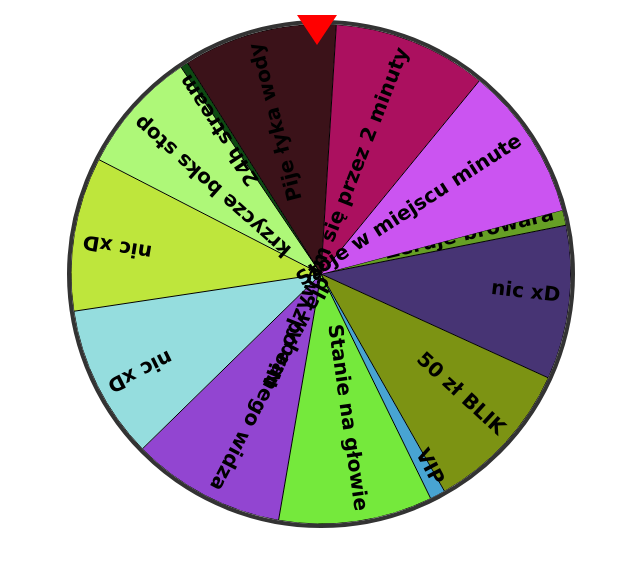
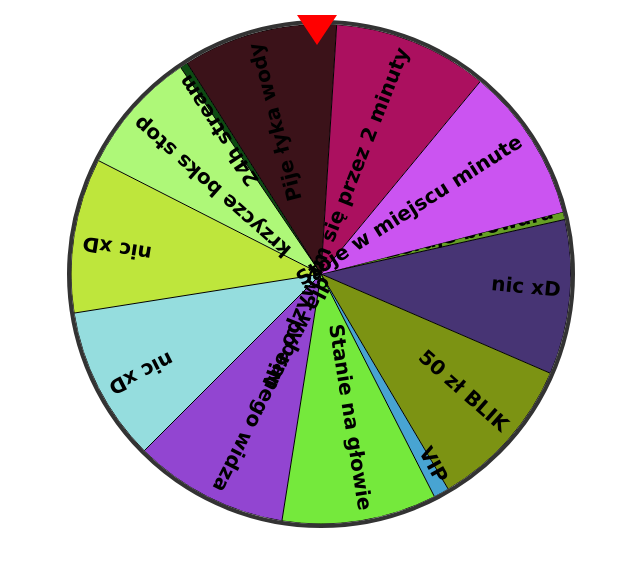
Before and after one commit to Azdus/kolo-losu, a plain HTML site: page index.html in a window 1280 px wide. Shown: the whole page, without its empty margins (323-963 px from the left). Drawn offline with Linux system fonts and the light colour scheme.

Commit message:
Add files via upload

```diff
--- a/index.html
+++ b/index.html
@@ -66,7 +66,7 @@
   </div>
 <script>
     const options = [
-      { label: "Zeruje browara", weight: 1 },
+      { label: "Zeruje browara", weight: 0.5 },
       { label: "nic xD", weight: 10 },
       { label: "50 zł BLIK", weight: 10 },
       { label: "VIP", weight: 1 },
```
